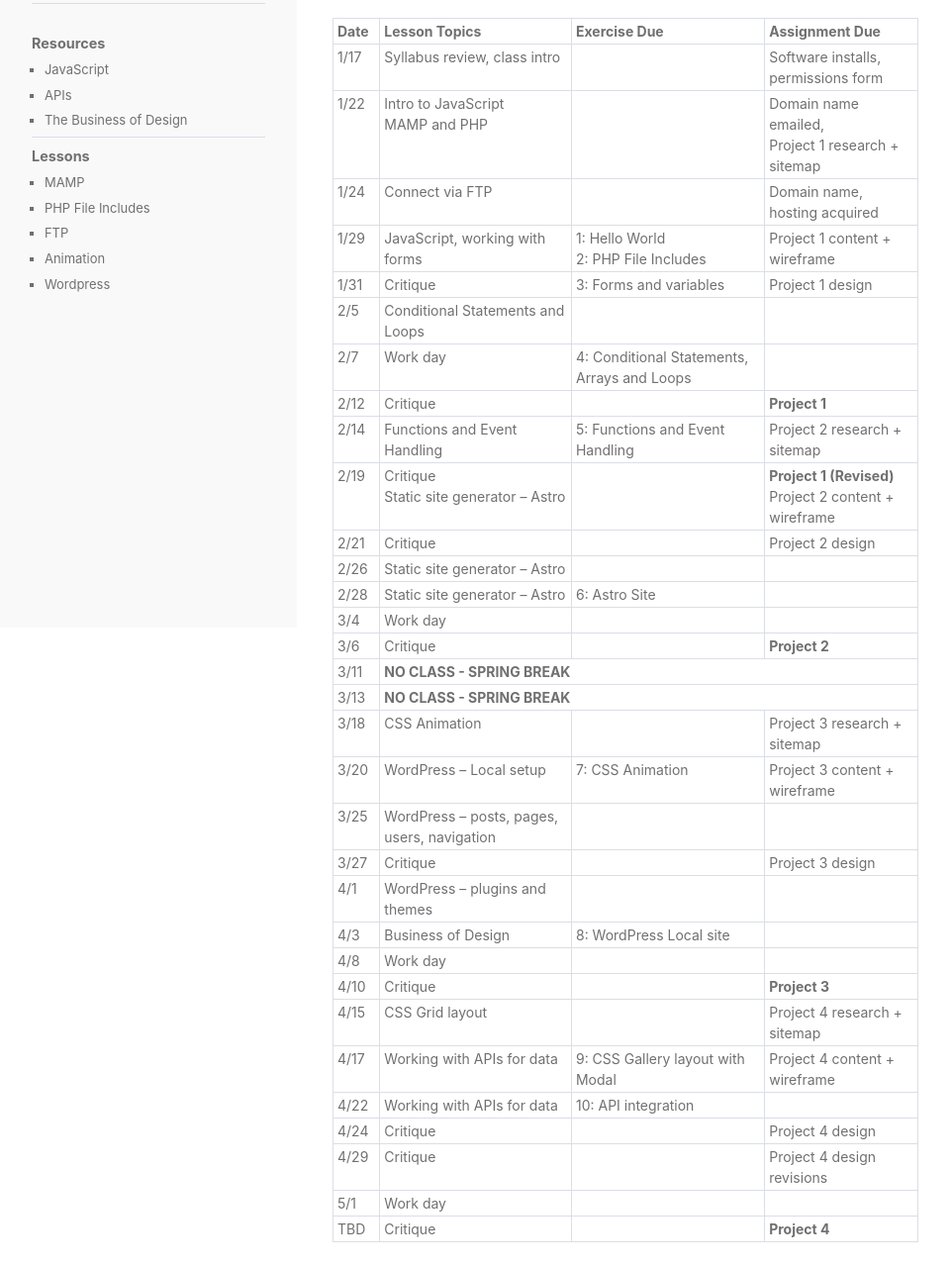
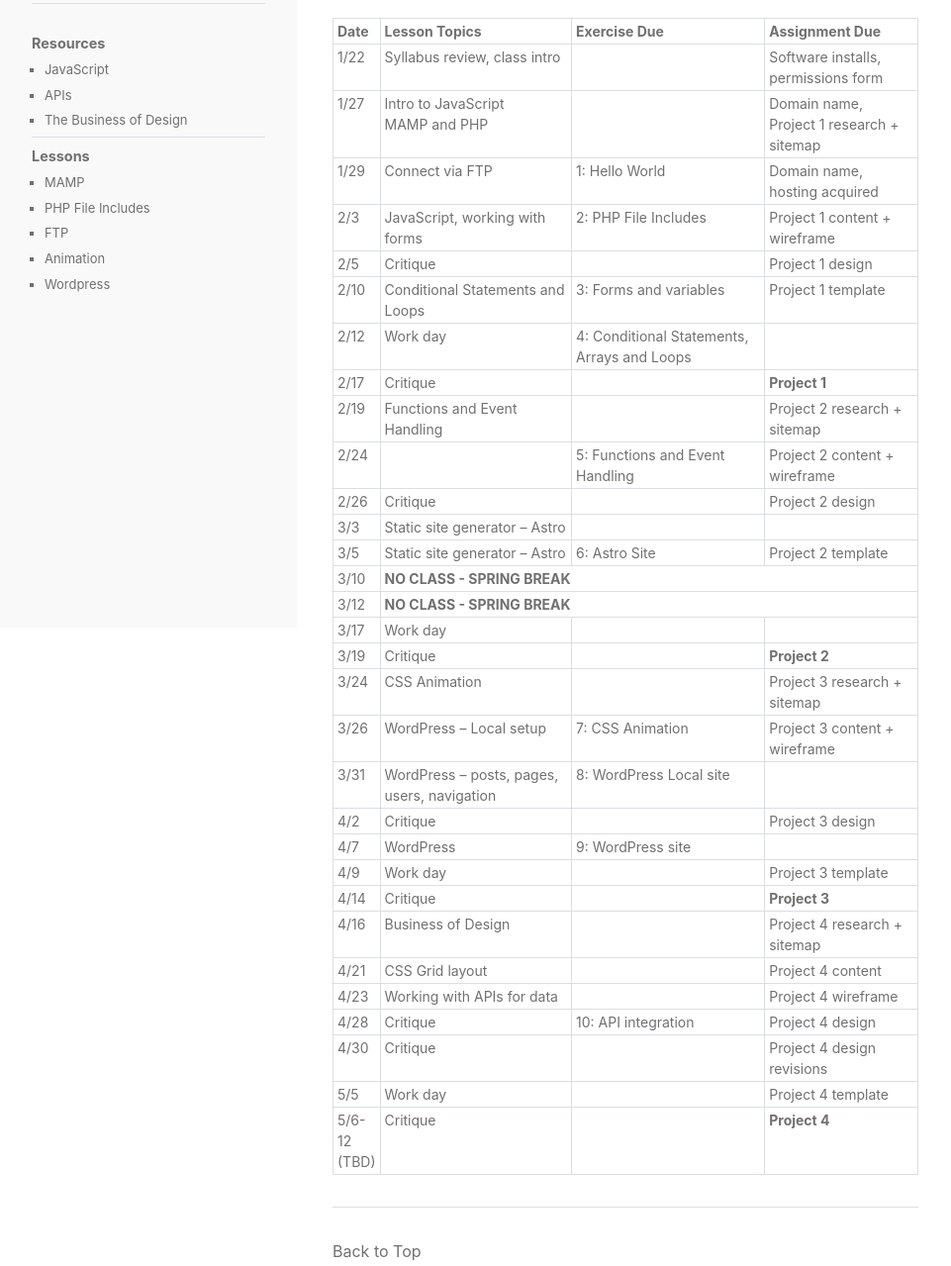
Before and after one commit to richhauck/art114, an Eleventy site: page src/schedule.html in a window 1280 px wide. Shown: the part 286-1565 px from the top of the page at 99% size, without its empty margins (0-961 px from the left). Built offline with nearby package versions, Linux system fonts and the light colour scheme; Eleventy itself is replaced by a stand-in of ours; files that its build step writes are made by us from their sources.

Commit message:
Updates for 2025

```diff
--- a/src/_includes/header.njk
+++ b/src/_includes/header.njk
@@ -1,7 +1,3 @@
-<!--[if IE]>
-  <p class="browserupgrade">You are using an <strong>outdated</strong> browser. Please <a href="http://browsehappy.com/">upgrade your browser</a> to improve your experience.</p>
-<![endif]-->
-
 <button id="toggle-nav" class="hamburger hamburger--squeeze" type="button">
   <span class="hamburger-box">
     <span class="hamburger-inner"></span>
@@ -11,7 +7,7 @@
   <div class="flex justify-between w-full">
     <div id="title">
       <h1 style="text-red"><a href="index.html">Art 114: <span>Interactive Media and Design</span></a></h1>
-      <p>Spring 2024 | Harrisburg Area Community College</p>
+      <p>Spring 2025 | Harrisburg Area Community College</p>
     </div>
     <div id="meta">
       <div>Instructor: <a href="mailto:rdhauck@hacc.edu">Rich Hauck</a>, MPS</div>
--- a/src/schedule.html
+++ b/src/schedule.html
@@ -23,233 +23,195 @@ layout: default.njk
     </td>
   </tr>
   <tr>
-    <td><p>1/17</p></td>
-    <td><p>Syllabus review, class intro</p></td>
-    <td><p>&nbsp;</p></td>
-    <td><p>Software installs, permissions form</p></td>
+    <td><p>1/22</p></td>
+    <td>Syllabus review, class intro</td>
+    <td>&nbsp;</td>
+    <td>Software installs, permissions form</td>
   </tr>
   <tr>
-    <td><p>1/22</p></td>
+    <td><p>1/27</p></td>
     <td>
-      <p>
-        Intro to JavaScript<br />
-        MAMP and PHP
-      </p>
+      Intro to JavaScript<br />
+      MAMP and PHP
     </td>
-    <td><p>&nbsp;</p></td>
+    <td>&nbsp;</td>
     <td>
-      <p>
-        Domain name emailed, <br />
-        Project 1 research + sitemap<br />
-      </p>
-    </td>
-  </tr>
-  <tr>
-    <td><p>1/24</p></td>
-    <td><p>Connect via FTP</p></td>
-    <td><p>&nbsp;</p></td>
-    <td>
-      <p>Domain name, hosting acquired<br /></p>
+      Domain name, <br />
+      Project 1 research + sitemap
     </td>
   </tr>
   <tr>
     <td><p>1/29</p></td>
-    <td><p>JavaScript, working with forms</p></td>
-    <td>
-      <p>
-        1: Hello World<br />
-        2: PHP File Includes
-      </p>
-    </td>
-    <td>
-      <p>Project 1 content + wireframe<br /></p>
-    </td>
+    <td>Connect via FTP</td>
+    <td>1: Hello World</td>
+    <td>Domain name, hosting acquired</td>
   </tr>
   <tr>
-    <td><p>1/31</p></td>
-    <td><p>Critique</p></td>
-    <td><p>3: Forms and variables</p></td>
-    <td><p>Project 1 design</p></td>
+    <td><p>2/3</p></td>
+    <td>JavaScript, working with forms</td>
+    <td>2: PHP File Includes</td>
+    <td>Project 1 content + wireframe</td>
   </tr>
   <tr>
     <td><p>2/5</p></td>
-    <td><p>Conditional Statements and Loops</p></td>
+    <td>Critique</td>
+    <td>&nbsp;</td>
+    <td>Project 1 design</td>
+  </tr>
+  <tr>
+    <td><p>2/10</p></td>
+    <td>Conditional Statements and Loops</td>
+    <td>3: Forms and variables</td>
+    <td>Project 1 template</td>
+  </tr>
+  <tr>
+    <td>2/12</td>
+    <td>Work day</td>
+    <td>4: Conditional Statements, Arrays and Loops</td>
+    <td>&nbsp;</td>
+  </tr>
+  <tr>
+    <td>2/17</td>
+    <td>Critique</td>
+    <td></td>
+    <td><strong>Project 1</strong></td>
+  </tr>
+  <tr>
+    <td>2/19</td>
+    <td>Functions and Event Handling</td>
+    <td>&nbsp;</td>
+    <td>Project 2 research + sitemap</td>
+  </tr>
+  <tr>
+    <td>2/24</td>
+    <td>&nbsp;</td>
+    <td>5: Functions and Event Handling</td>
+    <td>Project 2 content + wireframe</td>
+  </tr>
+  <tr>
+    <td>2/26</td>
+    <td>Critique</td>
+    <td><p>&nbsp;</p></td>
+    <td>Project 2 design</td>
+  </tr>
+  <tr>
+    <td>3/3</td>
+    <td>Static site generator – Astro</td>
     <td><p>&nbsp;</p></td>
     <td></td>
   </tr>
   <tr>
-    <td><p>2/7</p></td>
-    <td><p>Work day</p></td>
-    <td><p>4: Conditional Statements, Arrays and Loops</p></td>
-    <td></td>
+    <td>3/5</td>
+    <td>Static site generator – Astro</td>
+    <td><p>6: Astro Site</p></td>
+    <td>Project 2 template</td>
   </tr>
   <tr>
-    <td><p>2/12</p></td>
-    <td><p>Critique</p></td>
-    <td></td>
-    <td>
-      <p><strong>Project 1</strong></p>
+    <td>3/10</td>
+    <td width="92" colspan="3" valign="top">
+      <p><strong>NO CLASS - SPRING BREAK</strong></p>
     </td>
   </tr>
   <tr>
-    <td><p>2/14</p></td>
-    <td><p>Functions and Event Handling</p></td>
-    <td><p>5: Functions and Event Handling</p></td>
-    <td><p>Project 2 research + sitemap</p></td>
-  </tr>
-  <tr>
-    <td><p>2/19</p></td>
-    <td>
-      <p>Critique</p>
-      <p>Static site generator – Astro</p>
-    </td>
-    <td><p>&nbsp;</p></td>
-    <td>
-      <p>
-        <strong> Project 1 (Revised)</strong><br />Project 2 content + wireframe
-      </p>
-    </td>
-  </tr>
-  <tr>
-    <td><p>2/21</p></td>
-    <td><p>Critique</p></td>
-    <td><p>&nbsp;</p></td>
-    <td><p>Project 2 design</p></td>
-  </tr>
-  <tr>
-    <td><p>2/26</p></td>
-    <td><p>Static site generator – Astro</p></td>
-    <td><p>&nbsp;</p></td>
-    <td></td>
-  </tr>
-  <tr>
-    <td><p>2/28</p></td>
-    <td><p>Static site generator – Astro</p></td>
-    <td><p>6: Astro Site</p></td>
-    <td></td>
-  </tr>
-  <tr>
-    <td><p>3/4</p></td>
-    <td><p>Work day</p></td>
-    <td><p>&nbsp;</p></td>
-    <td></td>
-  </tr>
-  <tr>
-    <td><p>3/6</p></td>
-    <td><p>Critique</p></td>
-    <td>
-      <p><strong>&nbsp;</strong></p>
-    </td>
-    <td>
-      <p><strong>Project 2</strong></p>
-    </td>
-  </tr>
-  <tr>
-    <td><p>3/11</p></td>
+    <td>3/12</td>
     <td width="92%" colspan="3" valign="top">
       <p><strong>NO CLASS - SPRING BREAK</strong></p>
     </td>
   </tr>
   <tr>
-    <td><p>3/13</p></td>
-    <td width="92%" colspan="3" valign="top">
-      <p><strong>NO CLASS - SPRING BREAK</strong></p>
-    </td>
-  </tr>
-  <tr>
-    <td><p>3/18</p></td>
-    <td><p>CSS Animation</p></td>
-    <td><p>&nbsp;</p></td>
-    <td><p>Project 3 research + sitemap</p></td>
-  </tr>
-  <tr>
-    <td><p>3/20</p></td>
-    <td><p>WordPress – Local setup</p></td>
-    <td><p>7: CSS Animation</p></td>
-    <td><p>Project 3 content + wireframe</p></td>
-  </tr>
-  <tr>
-    <td><p>3/25</p></td>
-    <td><p>WordPress – posts, pages, users, navigation</p></td>
-    <td><p>&nbsp;</p></td>
+    <td>3/17</td>
+    <td>Work day</td>
+    <td>&nbsp;</td>
     <td></td>
   </tr>
   <tr>
-    <td><p>3/27</p></td>
-    <td><p>Critique</p></td>
-    <td><p>&nbsp;</p></td>
-    <td><p>Project 3 design</p></td>
+    <td>3/19</td>
+    <td>Critique</td>
+    <td>&nbsp;</td>
+    <td><strong>Project 2</strong></td>
   </tr>
   <tr>
-    <td><p>4/1</p></td>
-    <td><p>WordPress – plugins and themes</p></td>
-    <td><p>&nbsp;</p></td>
+    <td>3/24</td>
+    <td>CSS Animation</td>
+    <td>&nbsp;</td>
+    <td>Project 3 research + sitemap</td>
+  </tr>
+  <tr>
+    <td>3/26</td>
+    <td>WordPress – Local setup</td>
+    <td>7: CSS Animation</td>
+    <td>Project 3 content + wireframe</td>
+  </tr>
+  <tr>
+    <td>3/31</td>
+    <td>WordPress – posts, pages, users, navigation</td>
+    <td>8: WordPress Local site</td>
     <td></td>
   </tr>
   <tr>
-    <td><p>4/3</p></td>
-    <td><p>Business of Design</p></td>
-    <td><p>8: WordPress Local site</p></td>
+    <td>4/2</td>
+    <td>Critique</td>
+    <td>&nbsp;</td>
+    <td>Project 3 design</td>
+  </tr>
+  <tr>
+    <td>4/7</td>
+    <td>WordPress</td>
+    <td>9: WordPress site</td>
     <td></td>
   </tr>
   <tr>
-    <td><p>4/8</p></td>
-    <td><p>Work day</p></td>
-    <td><p>&nbsp;</p></td>
-    <td></td>
+    <td>4/9</td>
+    <td>Work day</td>
+    <td>&nbsp;</td>
+    <td>Project 3 template</td>
   </tr>
   <tr>
-    <td><p>4/10</p></td>
-    <td><p>Critique</p></td>
-    <td>
-      <p><strong>&nbsp;</strong></p>
-    </td>
-    <td>
-      <p><strong>Project 3</strong></p>
-    </td>
+    <td>4/14</td>
+    <td>Critique</td>
+    <td>&nbsp;</td>
+    <td><strong>Project 3</strong></td>
   </tr>
   <tr>
-    <td><p>4/15</p></td>
-    <td><p>CSS Grid layout</p></td>
-    <td><p>&nbsp;</p></td>
-    <td><p>Project 4 research + sitemap</p></td>
+    <td>4/16</td>
+    <td>Business of Design</td>
+    <td>&nbsp;</td>
+    <td>Project 4 research + sitemap</td>
   </tr>
   <tr>
-    <td><p>4/17</p></td>
-    <td><p>Working with APIs for data</p></td>
-    <td><p>9: CSS Gallery layout with Modal</p></td>
-    <td><p>Project 4 content + wireframe</p></td>
+    <td>4/21</td>
+    <td>CSS Grid layout</td>
+    <td>&nbsp;</td>
+    <td>Project 4 content</td>
   </tr>
   <tr>
-    <td><p>4/22</p></td>
-    <td><p>Working with APIs for data</p></td>
-    <td><p>10: API integration</p></td>
-    <td></td>
+    <td>4/23</td>
+    <td>Working with APIs for data</td>
+    <td>&nbsp;</td>
+    <td>Project 4 wireframe</td>
   </tr>
   <tr>
-    <td><p>4/24</p></td>
-    <td><p>Critique</p></td>
-    <td><p>&nbsp;</p></td>
-    <td><p>Project 4 design</p></td>
+    <td>4/28</td>
+    <td>Critique</td>
+    <td>10: API integration</td>
+    <td>Project 4 design</td>
   </tr>
   <tr>
-    <td><p>4/29</p></td>
-    <td><p>Critique</p></td>
-    <td><p>&nbsp;</p></td>
-    <td><p>Project 4 design revisions</p></td>
+    <td>4/30</td>
+    <td>Critique</td>
+    <td>&nbsp;</td>
+    <td>Project 4 design revisions</td>
   </tr>
   <tr>
-    <td><p>5/1</p></td>
-    <td><p>Work day</p></td>
-    <td><p>&nbsp;</p></td>
-    <td></td>
+    <td>5/5</td>
+    <td>Work day</td>
+    <td>&nbsp;</td>
+    <td>Project 4 template</td>
   </tr>
   <tr>
-    <td><p>TBD</p></td>
-    <td><p>Critique</p></td>
-    <td>
-      <p><strong>&nbsp;</strong></p>
-    </td>
+    <td><p>5/6-12 (TBD)</p></td>
+    <td>Critique</td>
+    <td>&nbsp;</td>
     <td>
       <p><strong>Project 4</strong></p>
     </td>
```
Also changed, not shown: src/exercises/01.html (+18 -7 lines), src/exercises/02.html (+1 -0 lines), src/exercises/03.html (+3 -2 lines), src/exercises/04.html (+2 -1 lines), src/exercises/05.html (+2 -1 lines), src/exercises/08.html (+5 -4 lines), src/exercises/09.html (+14 -1 lines), src/exercises/10.html (+3 -5 lines), src/index.njk (+13 -12 lines), src/projects/project-1.html (+30 -19 lines), src/projects/project-2.html (+24 -18 lines), src/projects/project-3.html (+16 -15 lines), src/projects/project-4.html (+16 -6 lines), src/resources/apis.html (+3 -32 lines), 2 more files.
